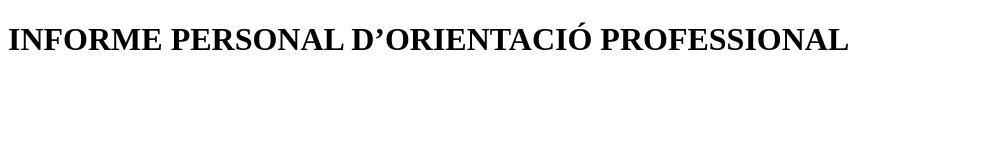
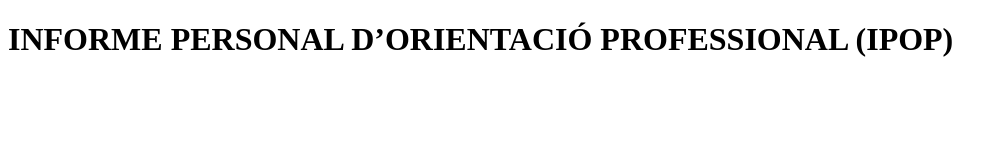
Before and after one commit to RaquelAlamanITB/tutoria, a plain HTML site: page index.html in a window 1280 px wide. Shown: the whole page, without its empty margins (0-1006 px from the left). Drawn offline with Linux system fonts and the light colour scheme.

Commit message:
Modified títol

```diff
--- a/index.html
+++ b/index.html
@@ -4,6 +4,6 @@
     <title>Informe personal d'orientació professional IPOP</title>
 </head>
 <body>
-    <h1>INFORME PERSONAL D’ORIENTACIÓ PROFESSIONAL</h1>
+    <h1>INFORME PERSONAL D’ORIENTACIÓ PROFESSIONAL (IPOP)</h1>
 </body>
 </html>
```
